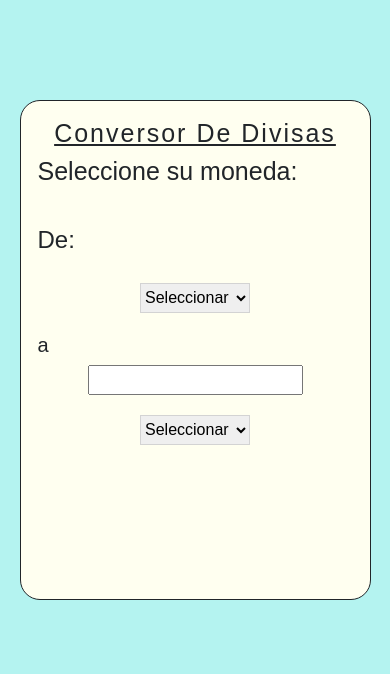
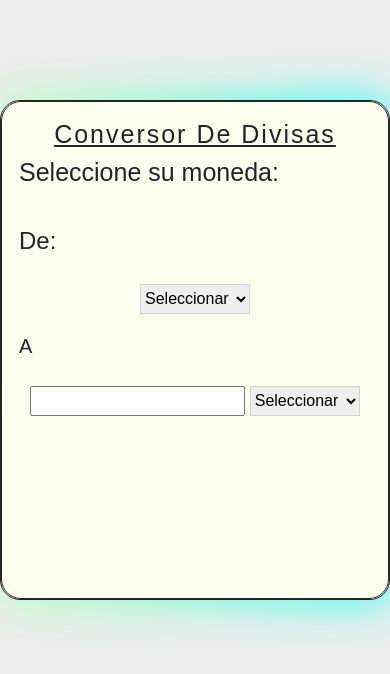
Before and after one commit to Joaquinfrancia/Proyecto_Lab_de_computacion, a plain HTML site: page index.html in a window 390 px wide. Drawn offline with nearby package versions, Linux system fonts and the light colour scheme.

Commit message:
Cambios al style.css

```diff
--- a/index.html
+++ b/index.html
@@ -1,20 +1,25 @@
 <!doctype html>
 <html lang="en">
+
 <head>
 
   <meta charset="utf-8">
   <meta name="viewport" content="width=device-width, initial-scale=1, shrink-to-fit=no">
 
-    <link rel="stylesheet" href="https://cdn.jsdelivr.net/npm/bootstrap@4.6.0/dist/css/bootstrap.min.css" integrity="sha384-B0vP5xmATw1+K9KRQjQERJvTumQW0nPEzvF6L/Z6nronJ3oUOFUFpCjEUQouq2+l" crossorigin="anonymous">
-    <link rel="stylesheet" type="text/css"    href="mystyle.css">
+  <link rel="stylesheet" href="https://cdn.jsdelivr.net/npm/bootstrap@4.6.0/dist/css/bootstrap.min.css"
+    integrity="sha384-B0vP5xmATw1+K9KRQjQERJvTumQW0nPEzvF6L/Z6nronJ3oUOFUFpCjEUQouq2+l" crossorigin="anonymous">
+  <link rel="stylesheet" type="text/css" href="style.css">
 
 
   <title>Proyecto Lab</title>
   <script src="index.js"></script>
 
 </head>
+
 <body>
-    <div action= "" class= "container">
+  <div class="card">
+
+  <div action="" class="container">
     <h2> <u>Conversor de divisas</u> </h2>
     <div>
       <h3>Seleccione su moneda:</h3>
@@ -24,14 +29,16 @@
         <option value="Currency">Seleccionar</option>
       </select>
     </div>
-       <!-- <span> = </span> -->
+
     <div>
-        <h5>a</h5>
+      <h5>A</h5>
       <input type="number">
       <select class="select2">
         <option value="Currency">Seleccionar</option>
       </select>
     </div>
+  </div>
+
 </div>
 
 
@@ -50,10 +57,14 @@
 
 
 
-
-    <script src="https://code.jquery.com/jquery-3.5.1.slim.min.js" integrity="sha384-DfXdz2htPH0lsSSs5nCTpuj/zy4C+OGpamoFVy38MVBnE+IbbVYUew+OrCXaRkfj" crossorigin="anonymous"></script>
-    <script src="https://cdn.jsdelivr.net/npm/bootstrap@4.6.0/dist/js/bootstrap.bundle.min.js" integrity="sha384-Piv4xVNRyMGpqkS2by6br4gNJ7DXjqk09RmUpJ8jgGtD7zP9yug3goQfGII0yAns" crossorigin="anonymous"></script>
+  <script src="https://code.jquery.com/jquery-3.5.1.slim.min.js"
+    integrity="sha384-DfXdz2htPH0lsSSs5nCTpuj/zy4C+OGpamoFVy38MVBnE+IbbVYUew+OrCXaRkfj"
+    crossorigin="anonymous"></script>
+  <script src="https://cdn.jsdelivr.net/npm/bootstrap@4.6.0/dist/js/bootstrap.bundle.min.js"
+    integrity="sha384-Piv4xVNRyMGpqkS2by6br4gNJ7DXjqk09RmUpJ8jgGtD7zP9yug3goQfGII0yAns"
+    crossorigin="anonymous"></script>
 
 
 </body>
+
 </html>
--- /dev/null
+++ b/style.css
@@ -0,0 +1,101 @@
+ /* html,body{
+    height: 100%;
+    width: 100%;
+
+} */
+body{
+    height: 100%;
+    width: 100%;
+    max-width: 500px;
+    margin: 100px auto;
+    text-align: center;
+    font-family: Arial, Helvetica, sans-serif;
+    background-color: #eee;
+    display: flex;
+    align-items: center;
+    justify-content: center;
+}
+.container{
+    border: 1px solid;
+    border-radius: 20px;
+    padding: 17px;
+    width: 500px;
+    height: 500px;
+    background-color: ivory;
+    }
+
+
+    h2{
+        font-size: 25px;
+
+        text-transform: capitalize;
+        letter-spacing: 2px;
+
+    }
+
+    h3{
+        font-size: 25px;
+        text-align: justify;
+
+    }
+
+    h4{
+        margin-top: 40px;
+        text-align: left;
+    }
+
+    h5{
+        margin-top: 20px;
+        text-align: left;
+    }
+
+    .select1{
+        margin-top: 20px;
+        width: 110px;
+        height: 30px;
+        border: 1px solid lightgray;
+        outline: none;
+
+    }
+    .select2{
+        margin-top: 20px;
+        width: 110px;
+        height: 30px;
+        border: 1px solid lightgray;
+        outline: none;
+    }
+    .input{
+        margin-top: 20px;
+    }
+
+
+.card{
+    background-color: white;
+    height: 500px;
+    width: 500px;
+    position:relative;
+    border: 1px solid;
+    border-radius: 20px;
+    padding: 0px;
+
+}
+.card::after{
+    position: absolute;
+    top: 0px;
+    left: 0px;
+    content: '';
+    background-image: linear-gradient(to right, #b3ffab, #12fff7);;
+    width: 100%;
+    height: 100%;
+    filter: blur(25px);
+    z-index: -1;
+
+}
+@media (max-width: 500px){
+    .container{
+        width: 100%;
+    }
+}
+.select1,.select2 {
+    cursor: pointer;
+}
```
Lines whose indentation alone changed are shown as unchanged.
